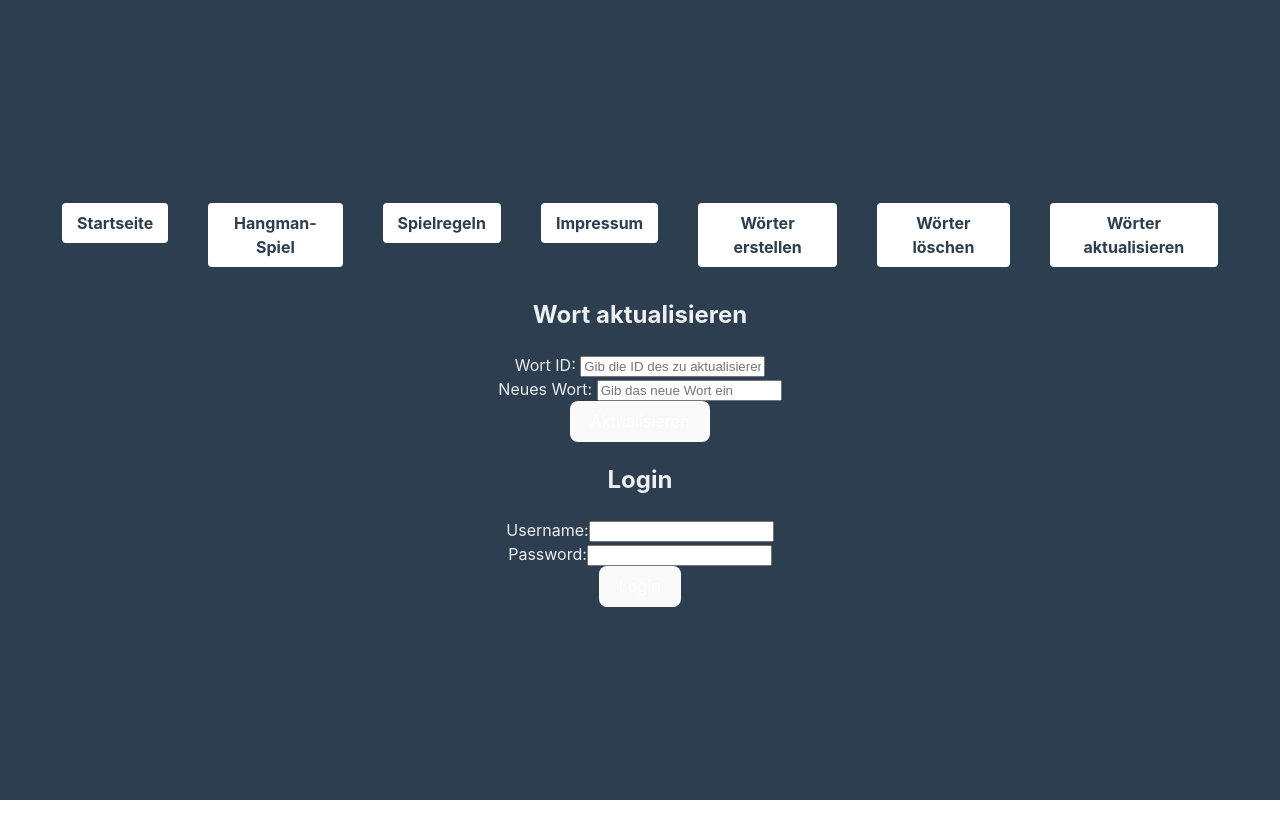
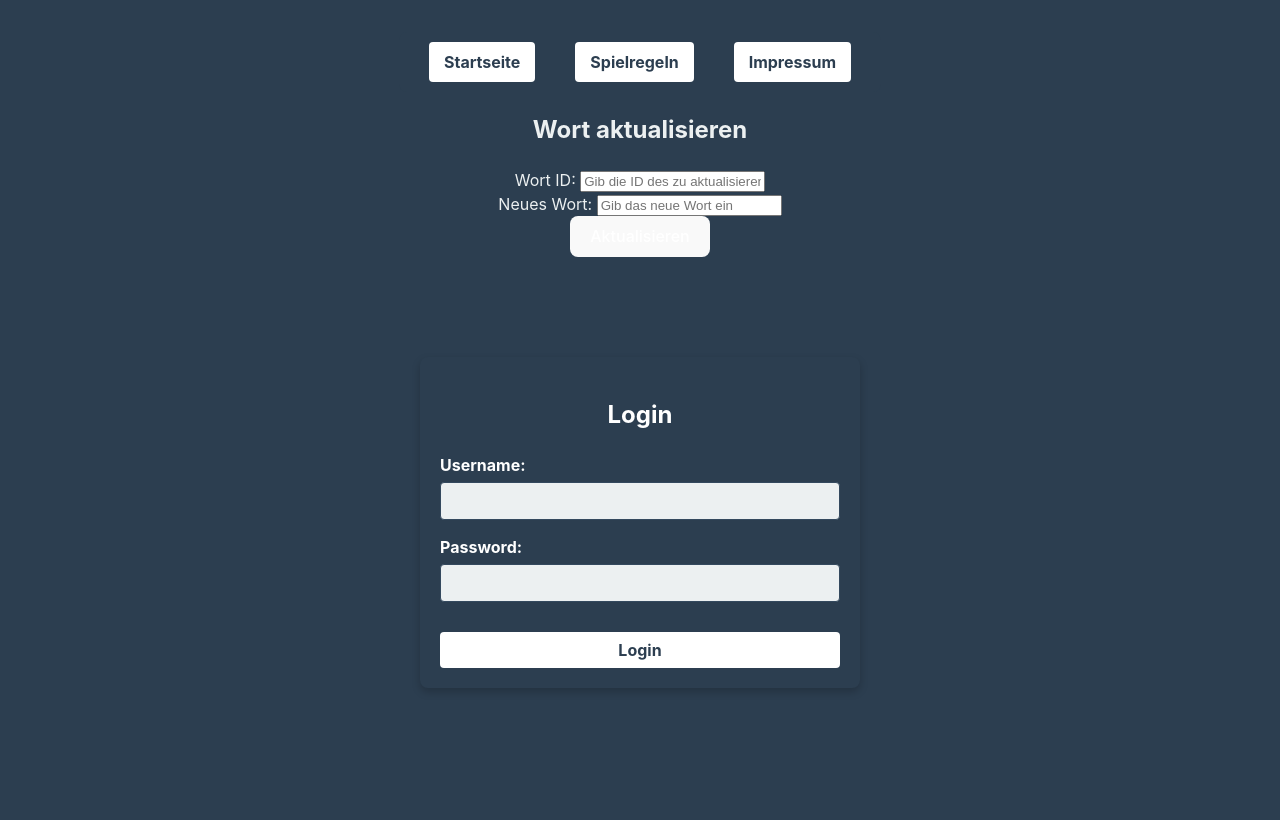
Before and after one commit to Jokuurinio/m223_LB_project, a React (Vite) app in the folder frontend/: page /update in a window 1280 px wide. Built offline with nearby package versions, Linux system fonts and the light colour scheme.

Commit message:
Improved functionality frontend
Improved components login logout
Sections made invisible for not authorized users
Added CSS spice

```diff
--- /dev/null
+++ b/frontend/src/components/Navi.css
@@ -0,0 +1,38 @@
+.navbar {
+  position: fixed;
+  top: 0;
+  left: 0;
+  width: 100%;
+  background-color: #2c3e50;
+  padding: 10px 0;
+  box-shadow: 0 4px 8px rgba(0, 0, 0, 0.2);
+  z-index: 1000;
+}
+
+.navbar ul {
+  list-style-type: none;
+  margin: 0;
+  padding: 0;
+  display: flex;
+  justify-content: center;
+  align-items: center;
+}
+
+.navbar li {
+  margin: 0 15px;
+}
+
+.navbar a {
+  color: #2c3e50;
+  text-decoration: none;
+  font-weight: bold;
+  font-size: 16px;
+  padding: 8px 12px;
+  transition: color 0.3s, background-color 0.3s;
+  border-radius: 4px;
+}
+
+.navbar a:hover {
+  color: #ffffff;
+  background-color: #000000;
+}
--- a/frontend/src/components/Navi.jsx
+++ b/frontend/src/components/Navi.jsx
@@ -1,17 +1,58 @@
-// src/components/Navbar.js
-import { Link } from 'react-router-dom';
+import React, { useEffect, useState } from "react";
+import { Link } from "react-router-dom";
 
 const Navi = () => {
+  const [isLoggedIn, setIsLoggedIn] = useState(false);
+  const [isAdmin, setIsAdmin] = useState(false);
+
+  useEffect(() => {
+    const user = JSON.parse(localStorage.getItem("user"));
+
+    if (user?.token) {
+      setIsLoggedIn(true); // Benutzer ist eingeloggt
+      if (user.roles?.includes("ROLE_ADMIN")) {
+        setIsAdmin(true); // Benutzer ist Admin
+      }
+    }
+  }, []);
+
   return (
     <nav className="navbar">
       <ul>
-        <li><Link to="/">Startseite</Link></li>
-        <li><Link to="/game">Hangman-Spiel</Link></li>
-        <li><Link to="/rules">Spielregeln</Link></li>
-        <li><Link to="/impressum">Impressum</Link></li>
-        <li><Link to="/words">Wörter erstellen</Link></li>
-        <li><Link to="/delete">Wörter löschen</Link></li>
-        <li><Link to="/update">Wörter aktualisieren</Link></li>
+        {/* Startseite */}
+        <li>
+          <Link to="/">Startseite</Link>
+        </li>
+
+        {/* Spiel (nur sichtbar für angemeldete Benutzer) */}
+        {isLoggedIn && (
+          <li>
+            <Link to="/game">Hangman-Spiel</Link>
+          </li>
+        )}
+
+        {/* Spielregeln und Impressum (sichtbar für alle) */}
+        <li>
+          <Link to="/rules">Spielregeln</Link>
+        </li>
+        <li>
+          <Link to="/impressum">Impressum</Link>
+        </li>
+
+        {/* Admin-spezifische Elemente */}
+        {isAdmin && (
+          <>
+            <li>
+              <Link to="/words">Wörter erstellen</Link>
+            </li>
+            <li>
+              <Link to="/delete">Wörter löschen</Link>
+            </li>
+            <li>
+              <Link to="/update">Wörter aktualisieren</Link>
+            </li>
+          </>
+        )}
       </ul>
     </nav>
   );
--- /dev/null
+++ b/frontend/src/pages/Auth.css
@@ -0,0 +1,89 @@
+/* Login-Container */
+.login-container {
+  max-width: 400px;
+  margin: 100px auto; /* Zentriert den Container horizontal und vertikal (mit Abstand von oben) */
+  background-color: #2c3e50;
+  padding: 20px;
+  border-radius: 8px;
+  box-shadow: 0 4px 8px rgba(0, 0, 0, 0.2);
+  text-align: center;
+}
+
+/* Überschrift */
+.login-container h2 {
+  color: #ffffff;
+  margin-bottom: 20px;
+}
+
+/* Form-Gruppe */
+.form-group {
+  margin-bottom: 15px;
+  text-align: left; /* Label und Input sind linksbündig innerhalb des Containers */
+  width: 100%; /* Nimmt die volle Breite des Containers */
+}
+
+.form-group label {
+  display: block;
+  color: #ffffff;
+  font-weight: bold;
+  margin-bottom: 5px;
+}
+
+.form-group input {
+  width: 100%; /* Nimmt die volle Breite der Form-Gruppe */
+  padding: 10px;
+  border: 1px solid #34495e;
+  border-radius: 4px;
+  background-color: #ecf0f1;
+  font-size: 14px;
+  box-sizing: border-box; /* Verhindert Überlauf */
+  color: #000000;
+}
+
+/* Login-Button */
+.login-button {
+  color: #2c3e50;
+  text-decoration: none;
+  font-weight: bold;
+  font-size: 16px;
+  padding: 8px 12px;
+  transition: color 0.3s, background-color 0.3s;
+  border-radius: 4px;
+  background-color: #ffffff;
+  border: none;
+  cursor: pointer;
+  margin-top: 15px;
+  width: 100%;
+}
+
+.login-button:hover {
+  color: #ffffff;
+  background-color: #3498db;
+}
+
+/* Logout-Button */
+.logout-button {
+  color: #2c3e50;
+  text-decoration: none;
+  font-weight: bold;
+  font-size: 16px;
+  padding: 8px 12px;
+  transition: color 0.3s, background-color 0.3s;
+  border-radius: 4px;
+  background-color: #ffffff;
+  border: none;
+  cursor: pointer;
+  width: auto;
+}
+
+.logout-button:hover {
+  color: #ffffff;
+  background-color: #3498db;
+}
+
+/* Fokus auf Eingabefelder */
+input:focus {
+  outline: none;
+  border-color: #3498db;
+  box-shadow: 0 0 5px #3498db;
+}
--- a/frontend/src/pages/Login.jsx
+++ b/frontend/src/pages/Login.jsx
@@ -1,5 +1,6 @@
 import { useState } from "react";
 import AuthService from "../services/AuthService.js";
+import "./Auth.css";
 
 function Login({ onLogin }) {
   const [entries, setEntries] = useState({
@@ -52,7 +53,9 @@ function Login({ onLogin }) {
             required
           />
         </div>
-        <button type="submit">Login</button>
+        <button className="login-button" type="submit">
+          Login
+        </button>
       </form>
     </div>
   );
--- a/frontend/src/pages/Logout.jsx
+++ b/frontend/src/pages/Logout.jsx
@@ -8,7 +8,9 @@ const Logout = () => {
 
   return (
     <>
-      <button onClick={handleLogout}>Logout</button>
+      <button className="logout-button" onClick={handleLogout}>
+        Logout
+      </button>
     </>
   );
 };
--- /dev/null
+++ b/frontend/src/pages/Signup.jsx
@@ -0,0 +1,2 @@
+import { useState } from "react";
+import AuthService from "../services/AuthService.js";
```
Also changed, not shown: 1 other file (tests, documents, lock files or other folders).
